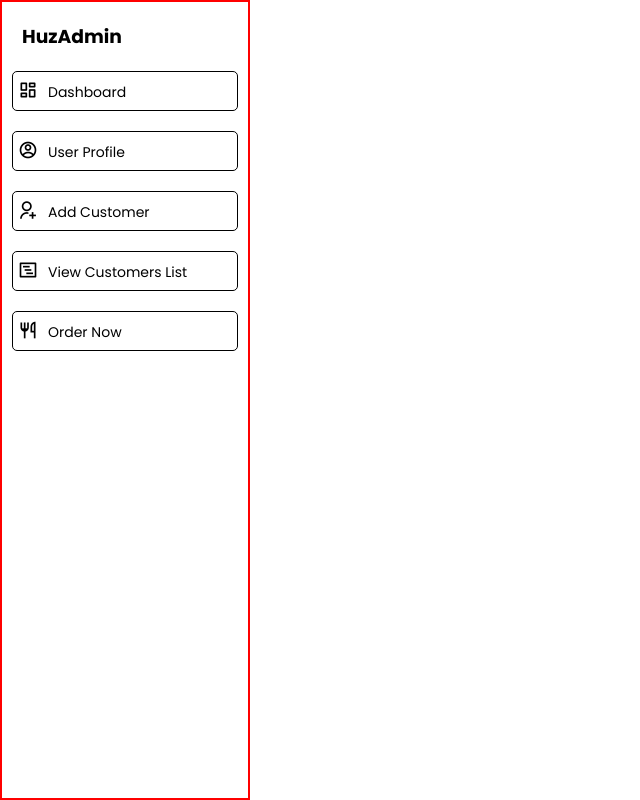
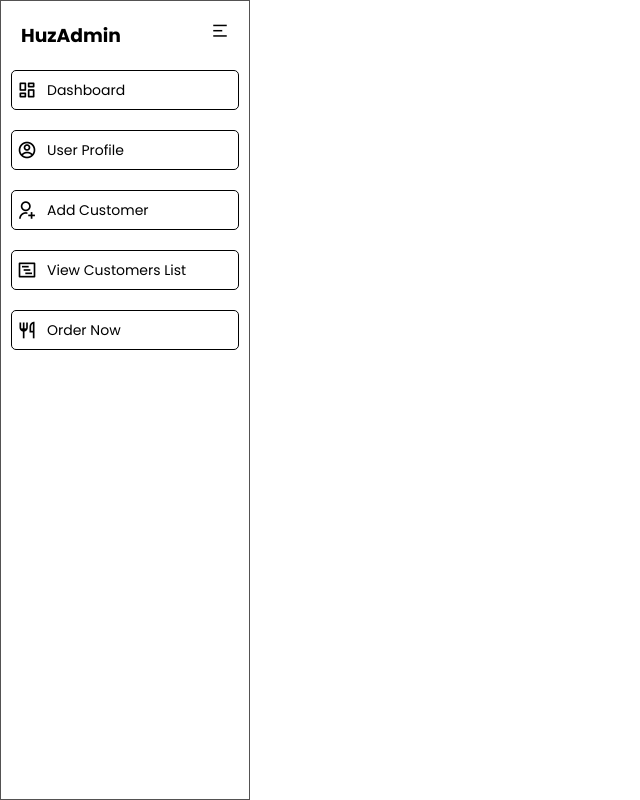
Before and after one commit to hasnainasif0761/Saas-Base-Dashboard-UI, a plain HTML site: page index.html in a window 1280 px wide. Shown: the whole page, without its empty margins (0-640 px from the left). Drawn offline with nearby package versions, Linux system fonts and the light colour scheme.

Commit message:
3-Updation

```diff
--- a/index.html
+++ b/index.html
@@ -10,26 +10,34 @@
 <body>
     <div class="sidebar-container">
         <div class="dash-logo">
+            <span>
             <h3>HuzAdmin</h3>
-            <span><i class="ri-menu-2-line"></i></span>
+            </span>
+            <i class="ri-menu-2-line" onclick="toggle()"></i>
         </div>
         <div class="menu-container">
         <div class="menu-item">
-            <span><i class="ri-dashboard-line"></i>Dashboard</span>
+            <i class="ri-dashboard-line"></i>
+            <span>Dashboard</span>
         </div>
         <div class="menu-item">
-            <span><i class="ri-account-circle-line"></i>User Profile</span>
+            <i class="ri-account-circle-line"></i>
+            <span>User Profile</span>
         </div>
         <div class="menu-item">
-            <span><i class="ri-user-add-line"></i>Add Customer</span>
+            <i class="ri-user-add-line"></i>
+            <span>Add Customer</span>
         </div>
         <div class="menu-item">
-            <span><i class="ri-timeline-view"></i>View Customers List</span>
+            <i class="ri-timeline-view"></i>
+            <span>View Customers List</span>
         </div>
         <div class="menu-item">
-            <span><i class="ri-restaurant-line"></i>Order Now</span>
+            <i class="ri-restaurant-line"></i>
+            <span>Order Now</span>
         </div>
         </div>
     </div>
+    <script src="script.js"></script>
 </body>
 </html>
--- /dev/null
+++ b/script.js
@@ -0,0 +1,4 @@
+function toggle(){
+    var ham = document.querySelector('.sidebar-container');
+    ham.classList.toggle('activeHam')
+}
--- a/style.css
+++ b/style.css
@@ -10,9 +10,19 @@
 {
     width: 250px;
     height: 100vh;
-    border: 2px solid red;
+    border: 1px solid rgb(83, 82, 82);
     padding: 20px 10px;
     overflow-y: auto;
+    /* transform: translateX(-80%); */
+    transition: all 0.5s ease;
+}
+.sidebar-container.activeHam{
+    width: 70px;
+    transition: all 0.5s ease;
+}
+.sidebar-container.activeHam span
+{
+    display: none;
 }
 .sidebar-container::-webkit-scrollbar{
     width: 3px;
@@ -36,14 +46,15 @@
     justify-content: space-between;
     padding: 0px 10px;
 }
-.dash-logo span i
+.dash-logo i
 {
     font-size: 18px;
+    cursor: pointer;
 }
-.dash-logo span
+/* .dash-logo span
 {
     display: none;
-}
+} */
 .menu-container
 {
     width: 100%;
@@ -59,7 +70,7 @@
     height: 40px;
     border: 1px solid black;
     display: flex;
-    justify-content: space-between;
+    /* justify-content: space-between; */
     align-items: center;
     /* margin-left: 12px; */
     padding: 10px 5px;
```
